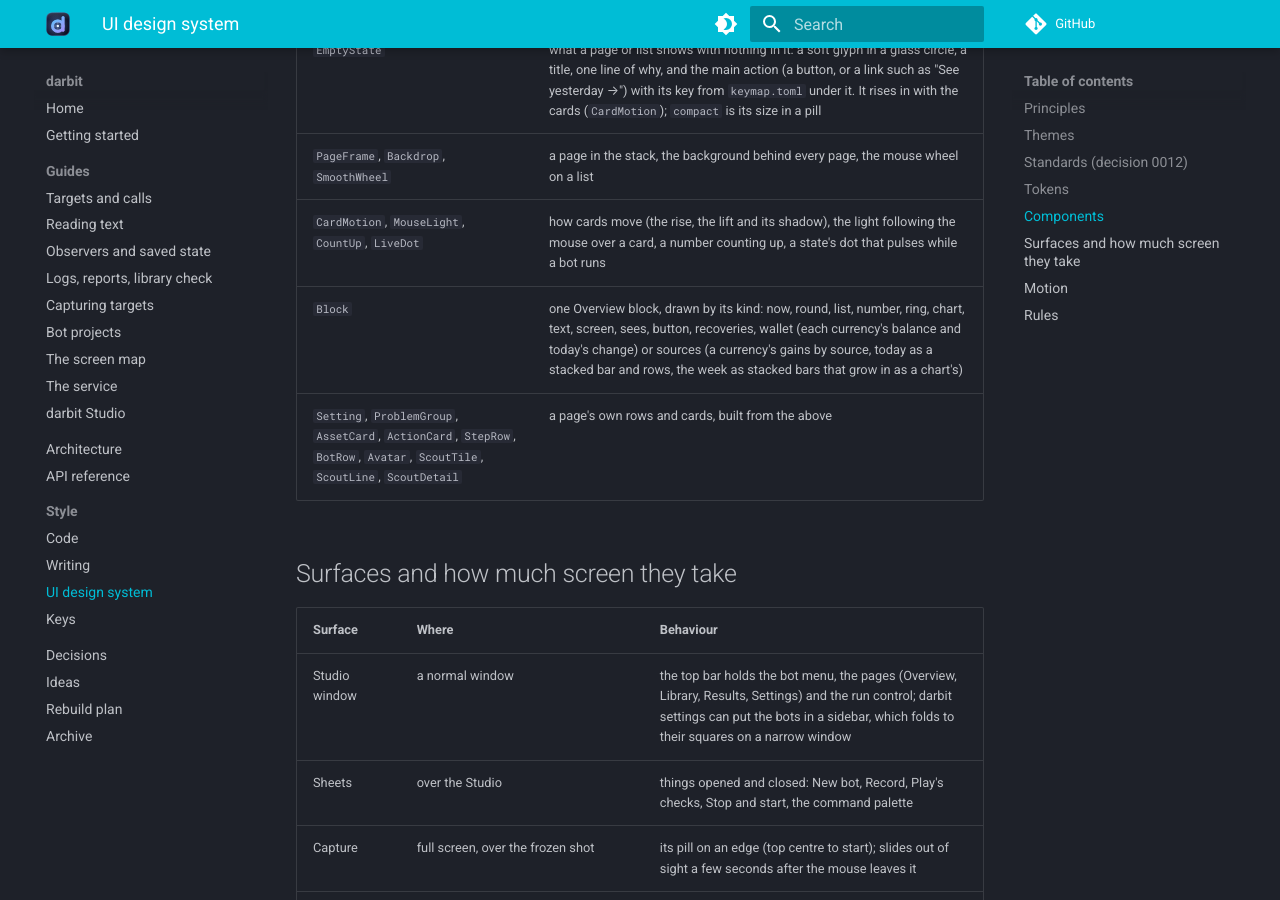
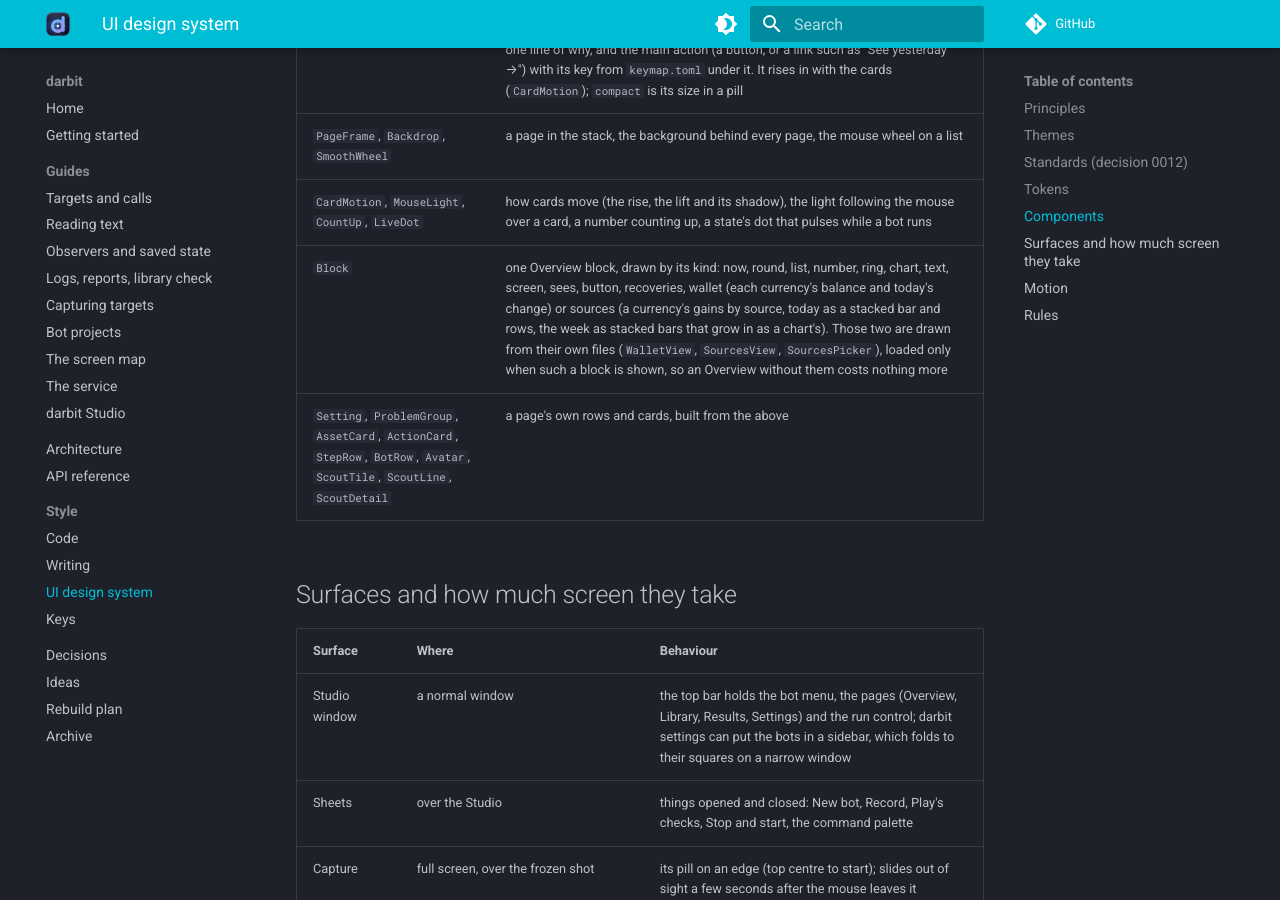
Before and after one commit to FaisalAfks/darbit, an MkDocs documentation site: the page built from docs/style/ui/design-system.md, in a window 1280 px wide and 900 px high, scrolled down 3342 px. Built offline with MkDocs 1.6.1 and Material for MkDocs 9.7.7, drawn with Linux system fonts in a browser that asks for light colours; comment, search, counter and statistics services are not loaded.

Commit message:
Wallet and Gains by source load from their own files, only when shown
Keeps the Studio's idle memory where it was: a dropdown in every block
and the two views compiled with Block cost an Overview without them
about 1 MB.

```diff
--- a/docs/style/ui/design-system.md
+++ b/docs/style/ui/design-system.md
@@ -90,7 +90,7 @@
 | `EmptyState` | what a page or list shows with nothing in it: a soft glyph in a glass circle, a title, one line of why, and the main action (a button, or a link such as "See yesterday →") with its key from `keymap.toml` under it. It rises in with the cards (`CardMotion`); `compact` is its size in a pill |
 | `PageFrame`, `Backdrop`, `SmoothWheel` | a page in the stack, the background behind every page, the mouse wheel on a list |
 | `CardMotion`, `MouseLight`, `CountUp`, `LiveDot` | how cards move (the rise, the lift and its shadow), the light following the mouse over a card, a number counting up, a state's dot that pulses while a bot runs |
-| `Block` | one Overview block, drawn by its kind: now, round, list, number, ring, chart, text, screen, sees, button, recoveries, wallet (each currency's balance and today's change) or sources (a currency's gains by source, today as a stacked bar and rows, the week as stacked bars that grow in as a chart's) |
+| `Block` | one Overview block, drawn by its kind: now, round, list, number, ring, chart, text, screen, sees, button, recoveries, wallet (each currency's balance and today's change) or sources (a currency's gains by source, today as a stacked bar and rows, the week as stacked bars that grow in as a chart's). Those two are drawn from their own files (`WalletView`, `SourcesView`, `SourcesPicker`), loaded only when such a block is shown, so an Overview without them costs nothing more |
 | `Setting`, `ProblemGroup`, `AssetCard`, `ActionCard`, `StepRow`, `BotRow`, `Avatar`, `ScoutTile`, `ScoutLine`, `ScoutDetail` | a page's own rows and cards, built from the above |
 
 ## Surfaces and how much screen they take
```
Also changed, not shown: 4 other files.
